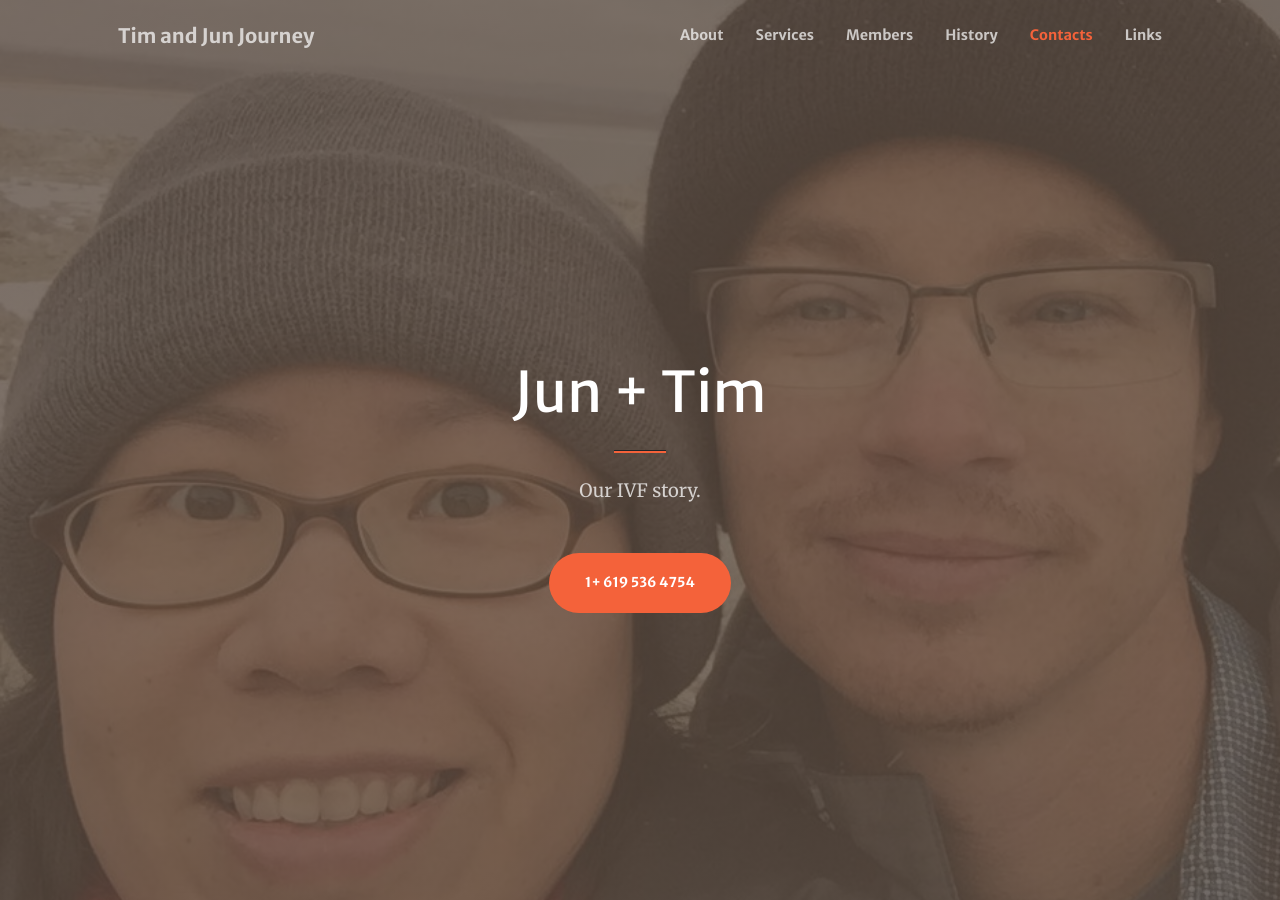
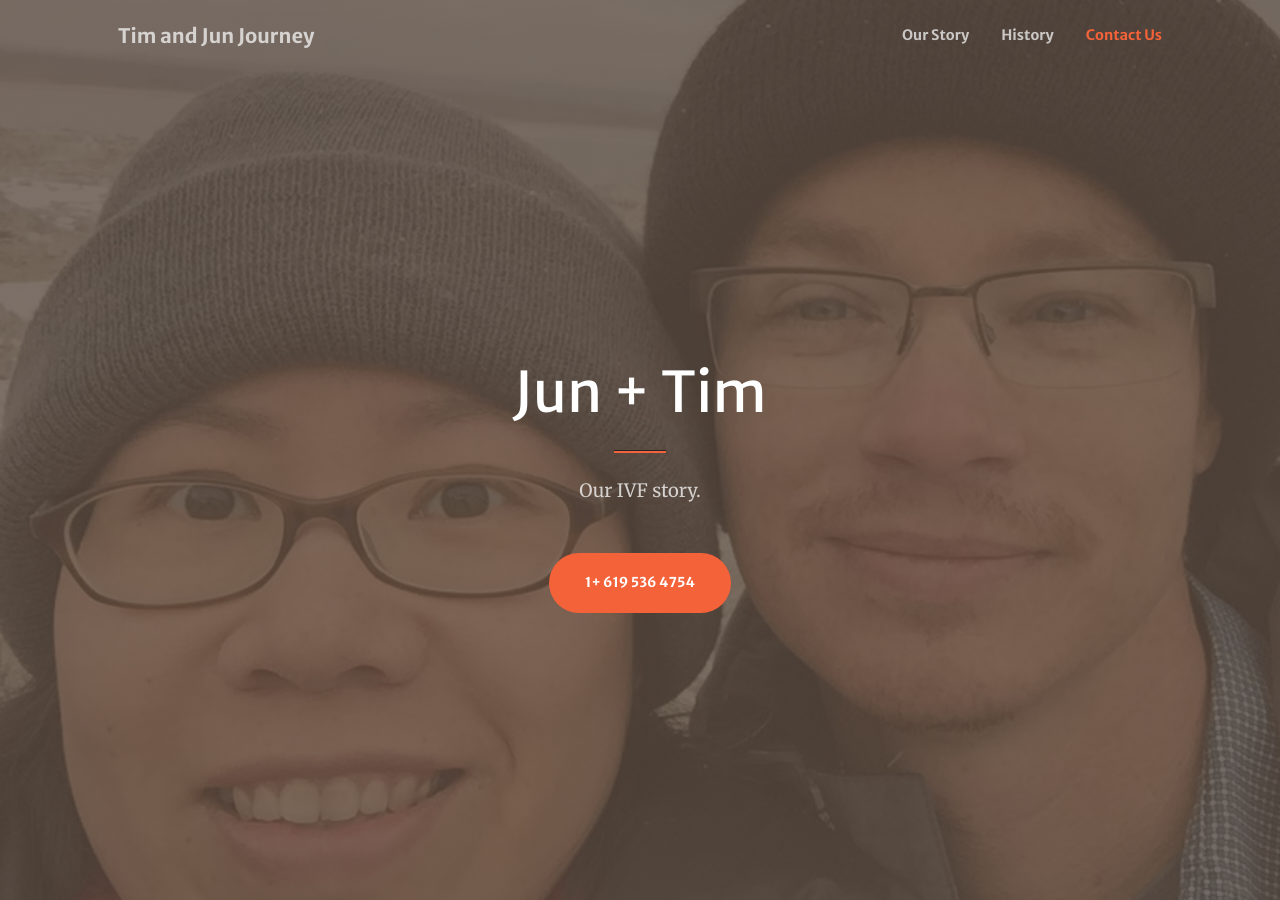
Before and after one commit to tjdfamily/tjdfamily.github.io, a Jekyll site: the page built from index.md, in a window 1280 px wide and 900 px high. Built offline with Jekyll 4.4.1, drawn with Linux system fonts in a browser that asks for light colours; comment, search, counter and statistics services are not loaded.

Commit message:
update menu

```diff
--- a/_data/menus.yml
+++ b/_data/menus.yml
@@ -3,15 +3,9 @@
 # However on github-pages custom plugins are disabled, and the script doesn't
 # run. So please, fill in any custom menu entry here.
 header:
-- title: About
-  url: /#about
-- title: Services
-  url: /#services
-- title: Members
-  url: /#members
+- title: Our Story
+  url: /#ourstory
 - title: History
-  url: /#timeline
-- title: Contacts
+  url: /#history
+- title: Contact Us
   url: /#contacts
-- title: Links
-  url: /links
```
